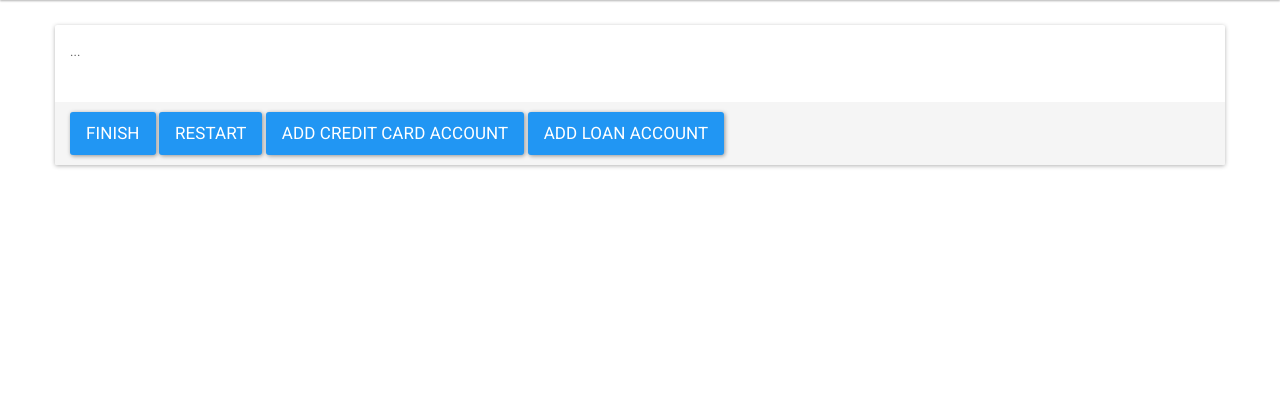
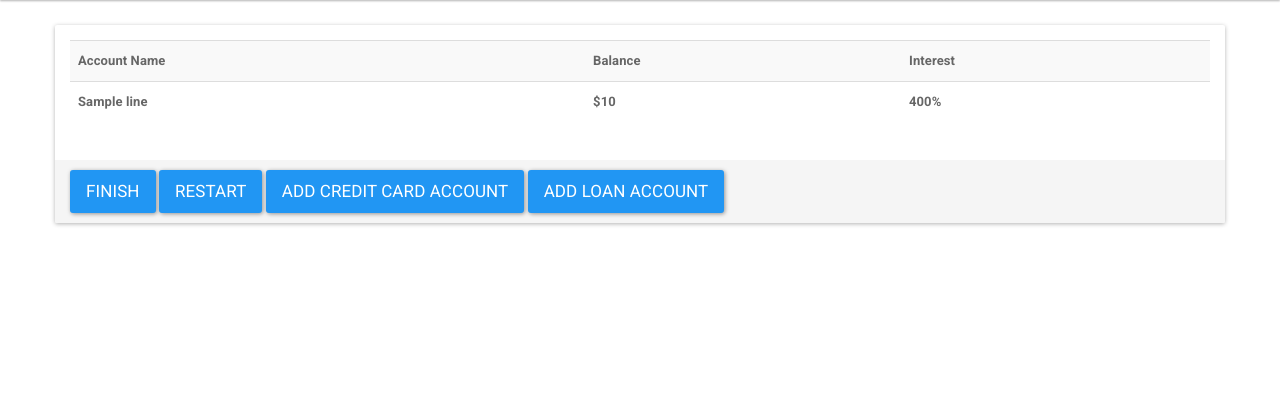
Before and after one commit to azharichenko/debt-management, a Flask app: template debtman/templates/debt.html in a window 1280 px wide. Shown: the part 65-485 px from the top of the page. Run offline with Flask 2, Linux system fonts and the light colour scheme; the template is opened without the code that fills it: most values are stand-ins (such as "Sample title", 1, 10 or a date in 2020); lists and menus that the app fills with data are empty; some libraries are stand-ins or nearby versions.

Commit message:
We git a table

```diff
--- a/debtman/templates/debt.html
+++ b/debtman/templates/debt.html
@@ -7,7 +7,18 @@
         <div class="panel panel-default">
             <div class="panel-body">
                 <table class="table table-striped">
-                    ...
+                     <tr>
+                        <th>Account Name</th>
+                        <th>Balance</th>
+                        <th>Interest</th>
+                    </tr>
+                    {% for line in data.credit_lines %}
+                        <tr>
+                            <th>{{ line.name }}</th>
+                            <th>${{ line.balance }}</th>
+                            <th>{{ line.interest_rate * 100 }}%</th>
+                        </tr>
+                    {% endfor %}
                 </table>
             </div>
             <div class="panel-footer">
```
